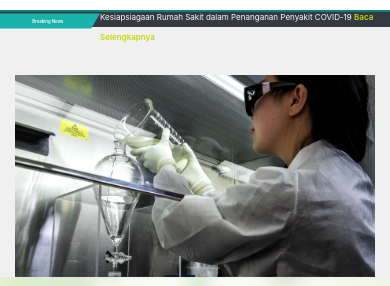
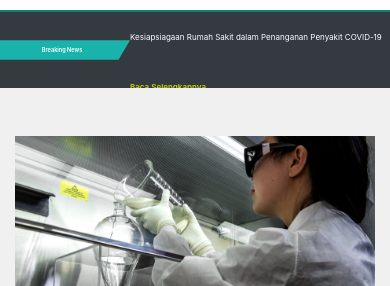
Before and after one commit to rezadevcode/kemenkes, a plain HTML site: page index.html in a window 390 px wide. Shown: the part 76-362 px from the top of the page. Drawn offline with nearby package versions, Linux system fonts and the light colour scheme.

Commit message:
menghilangkan navbar fix top

```diff
--- a/index.html
+++ b/index.html
@@ -22,7 +22,7 @@
   <body>
 
     <!-- Navbar -->
-        <nav class="navbar navbar-expand-lg navbar-light fixed-top" style="background-color: white !important;border-bottom: 2px solid #0E817B;">
+        <nav class="navbar navbar-expand-lg navbar-light" style="background-color: white !important;border-bottom: 2px solid #0E817B;">
             <div class="container">
                 <a class="navbar-brand" href="#">
                     <img src="images/Logo.png" class="img-fluid brand-img"  alt="Logo Kementrian Kesehatan Republik Indonesia" loading="lazy">
@@ -113,7 +113,7 @@
                   <div class="justify-content-between">
                       <img src="images/breakingnews.svg" alt="breaking news" class="breaking-img">
                   </div>
-                  <div class="justify content-between p-breaking">
+                  <div class="justify content-between p-breaking ml-2">
                       <p class="text-white">
                           Kesiapsiagaan Rumah Sakit dalam Penanganan Penyakit COVID-19 <a href="#">Baca Selengkapnya</a>
                       </p>
--- a/scss/home.scss
+++ b/scss/home.scss
@@ -15,15 +15,16 @@
 }
 
 .breaking{
-    height: 50px !important;margin-top:75px;
+    height: 9vh !important;
+    overflow: auto;
 }
 
 .breaking-img{
-    height: 55px !important;
+    height: 9vh !important;
 }
 
 .p-breaking{
-    line-height: 60px;
+    line-height: 50px;
     p{
         font-size: 12px !important;
         a{
@@ -131,17 +132,27 @@
 }
 
 @media (max-width: 770px) {
+    .breaking-img{
+        height: 9vh !important;
+        width: 200px !important;
+    }
     .p-breaking{
+        margin-left: 15px !important;
         p{
-            font-size: 9px !important;
+            font-size: 10px !important;
         }
     }
 }
 
-@media (max-width: 604px) {
+@media (max-width: 606px) {
+    .breaking-img{
+        height: 9vh !important;
+        width: 150px !important;
+    }
     .p-breaking{
+        margin-left: 0 !important;
         p{
-            font-size: 8px !important;
+            font-size: 9px !important;
         }
     }
 }
@@ -161,20 +172,10 @@
 }
 
 @media (max-width: 576px) {
-    .breaking{
-        height: 35px !important;margin-top:83px;
-    }
-
-    .breaking-img{
-        width: 200px !important;
-        height: 35px !important;
-    }
-
-
     .p-breaking{
-        line-height: 35px;
+        margin-left: 0 !important;
         p{
-            font-size: 8px !important;
+            font-size: 10px !important;
         }
     }
 
@@ -193,38 +194,39 @@
 
 }
 
-@media (max-width: 532px) {
-    .breaking{
-        height: 30px !important;margin-top:83px;
+@media (max-width: 558px) {
+    .breaking-img{
+        height: 9vh !important;
+        width: 150px !important;
     }
+    .p-breaking{
+        margin-left: 0 !important;
+        p{
+            font-size: 9px !important;
+        }
+    }
+}
 
+@media (max-width: 516px) {
     .breaking-img{
+        height: 9vh !important;
         width: 150px !important;
-        height: 35px !important;
     }
-
-
     .p-breaking{
-        line-height: 30px;
+        margin-left: 0 !important;
         p{
             font-size: 8px !important;
         }
     }
 }
 
-@media (max-width: 474px) {
-    .breaking{
-        height: 20px !important;margin-top:83px;
+@media (max-width: 476px) {
+    .breaking-img{
+        height: 9vh !important;
+        width: 130px !important;
     }
-
-    .breaking-img{
-        width: 100px !important;
-        height: 20px !important;
-    }
-
-
     .p-breaking{
-        line-height: 20px !important;
+        margin-left: 0 !important;
         p{
             font-size: 8px !important;
         }
@@ -248,18 +250,6 @@
         width: 200px !important;
         height: 60px !important;
     }
-
-    .breaking{
-        height: 35px !important;margin-top:83px;
-    }
-
-    .p-breaking{
-        line-height: 40px;
-        p{
-            font-size: 8px !important;
-        }
-    }
-
     .carousel-news{
         .item{
             height: 75vh !important;
```
Also changed, not shown: css/home.css, 1 other file.
